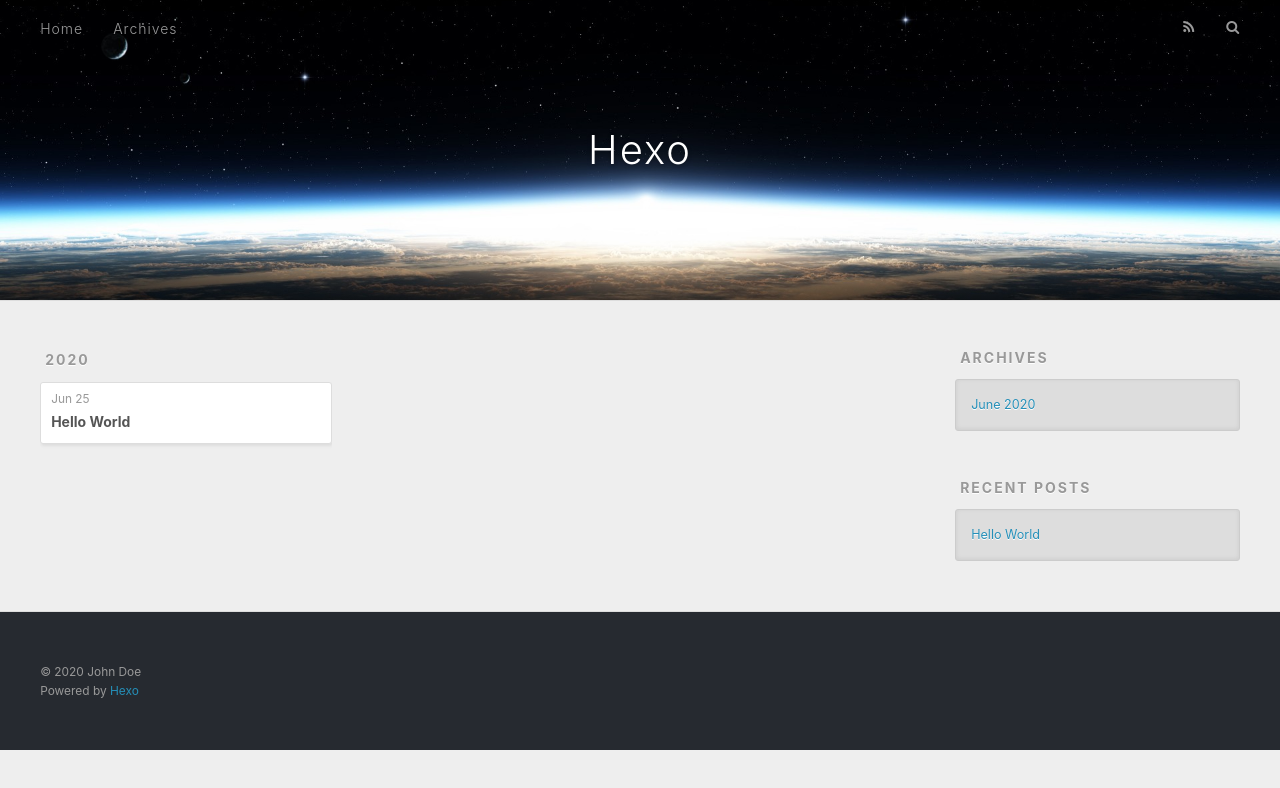
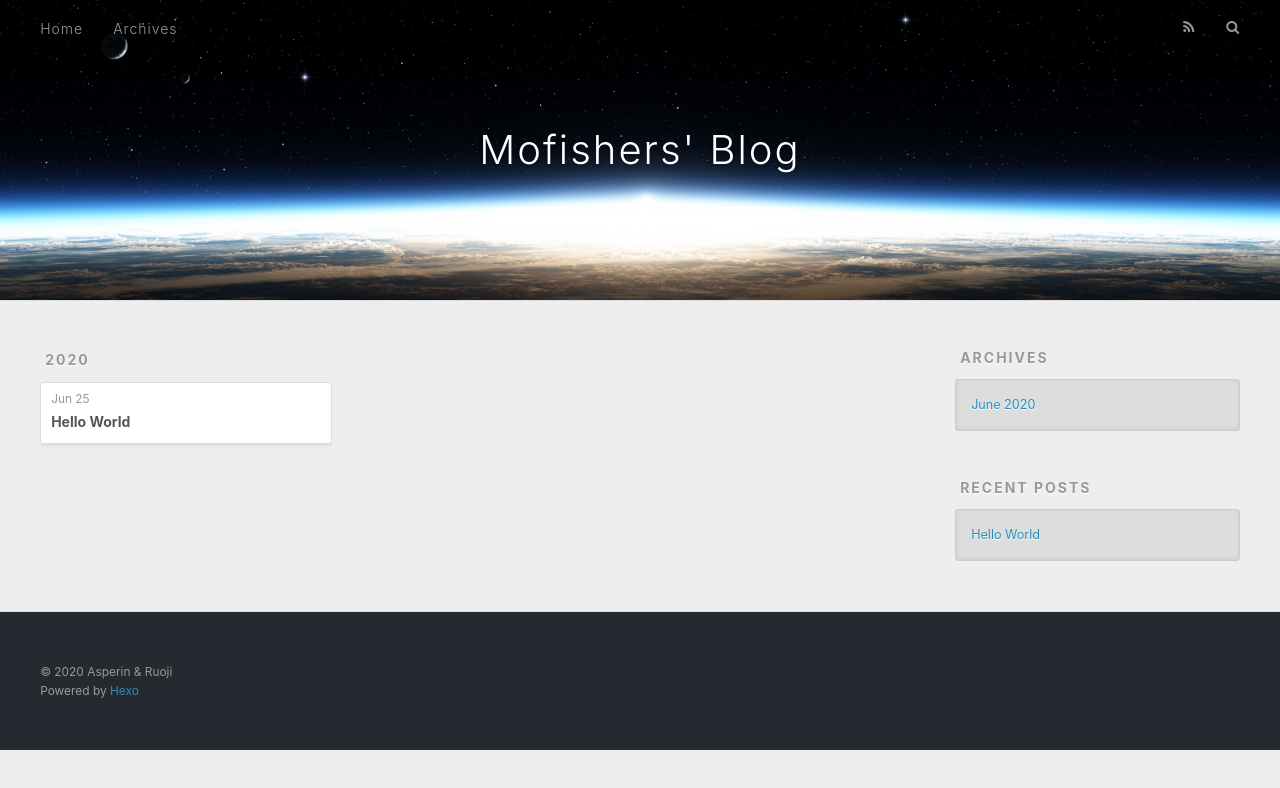
Before and after one commit to fishmoers/fishmoers.github.io, a plain HTML site: page archives/2020/06/index.html in a window 1280 px wide. Drawn offline with nearby package versions, Linux system fonts and the light colour scheme.

Commit message:
Site updated: 2020-06-25 17:08:06

```diff
--- a/archives/2020/06/index.html
+++ b/archives/2020/06/index.html
@@ -5,17 +5,17 @@
 
 
 
-  <title>Archives: 2020/6 | Hexo</title>
+  <title>Archives: 2020/6 | Mofishers&#39; Blog</title>
   <meta name="viewport" content="width=device-width, initial-scale=1, maximum-scale=1">
   <meta property="og:type" content="website">
-<meta property="og:title" content="Hexo">
+<meta property="og:title" content="Mofishers&#39; Blog">
 <meta property="og:url" content="http://yoursite.com/archives/2020/06/index.html">
-<meta property="og:site_name" content="Hexo">
+<meta property="og:site_name" content="Mofishers&#39; Blog">
 <meta property="og:locale" content="en_US">
-<meta property="article:author" content="John Doe">
+<meta property="article:author" content="Asperin &amp; Ruoji">
 <meta name="twitter:card" content="summary">
 
-    <link rel="alternate" href="/atom.xml" title="Hexo" type="application/atom+xml">
+    <link rel="alternate" href="/atom.xml" title="Mofishers&#39; Blog" type="application/atom+xml">
 
 
     <link rel="icon" href="/favicon.png">
@@ -36,7 +36,7 @@
   <div id="header-outer" class="outer">
     <div id="header-title" class="inner">
       <h1 id="logo-wrap">
-        <a href="/" id="logo">Hexo</a>
+        <a href="/" id="logo">Mofishers&#39; Blog</a>
       </h1>
 
     </div>
@@ -141,7 +141,7 @@
 
   <div class="outer">
     <div id="footer-info" class="inner">
-      &copy; 2020 John Doe<br>
+      &copy; 2020 Asperin &amp; Ruoji<br>
       Powered by <a href="http://hexo.io/" target="_blank">Hexo</a>
     </div>
   </div>
```
Also changed, not shown: 2020/06/25/hello-world/index.html (+7 -7 lines), archives/2020/index.html (+7 -7 lines), archives/index.html (+7 -7 lines), index.html (+8 -8 lines).
